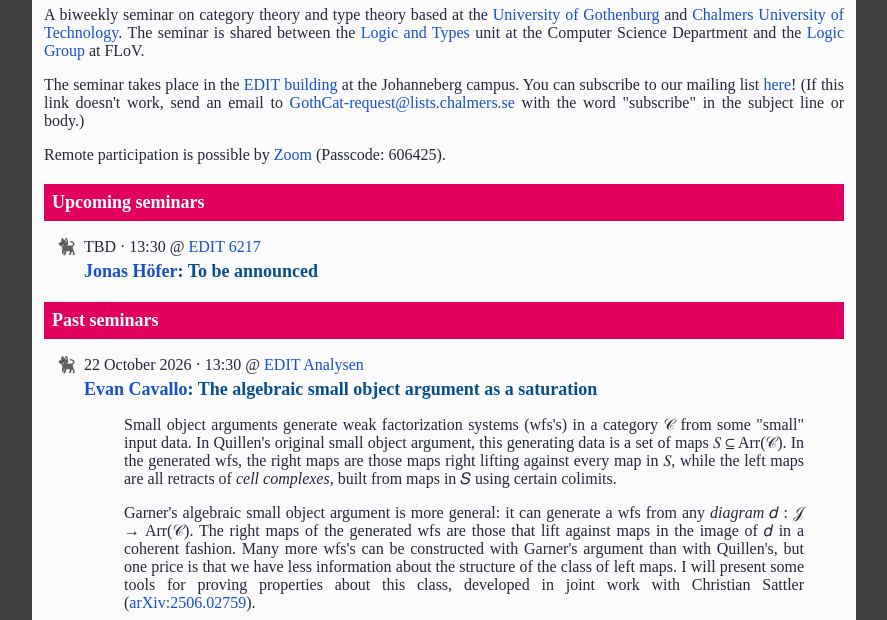
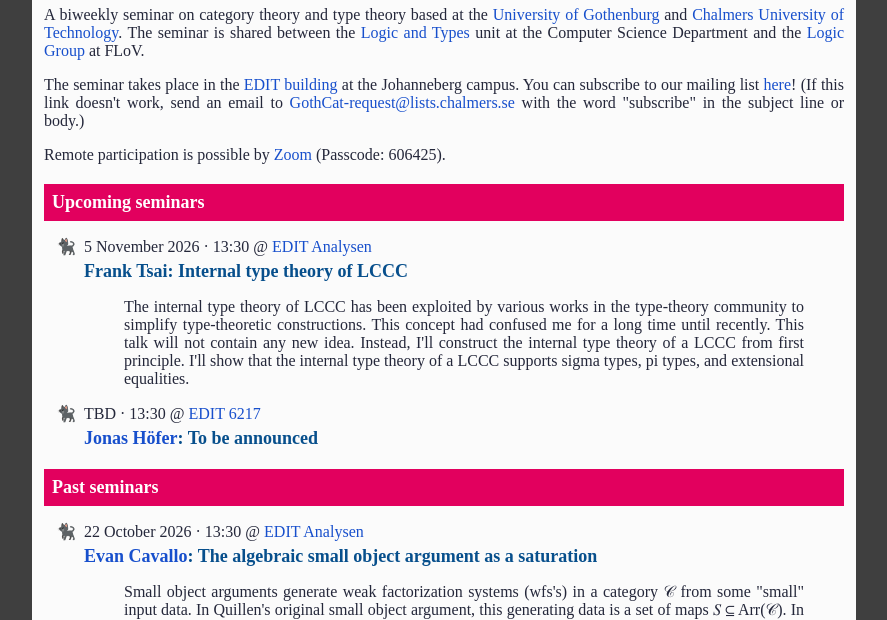
Before and after one commit to GothCaT/gothcat.github.io, a plain HTML site: page index.html in a window 1280 px wide. Shown: the part 122-742 px from the top of the page, without its empty margins (196-1083 px from the left). Drawn offline with Linux system fonts and the light colour scheme.

Commit message:
announce Frank Tsai talk

```diff
--- a/index.html
+++ b/index.html
@@ -1,5 +1,6 @@
 <!DOCTYPE html>
-<html lang="en"><head>
+<html lang="en">
+  <head>
     <meta http-equiv="Content-Type" content="text/html; charset=UTF-8">
     <meta name="viewport" content="width=device-width, initial-scale=1">
     <link rel="stylesheet" type="text/css" href="style.css">
@@ -23,6 +24,14 @@ Remote participation is possible by <a href="https://chalmers.zoom.us/j/66598168
         <h3>Upcoming seminars</h3>
 
         <ul>
+          <li>
+            5 November 2026 &middot; 13:30 @ <a href="https://maps.chalmers.se/#c84de3d1-c331-4415-b5f9-54bce623de70">EDIT Analysen</a><br>
+            <h4>Frank Tsai: Internal type theory of LCCC</h4>
+            <blockquote>
+              <p>
+              The internal type theory of LCCC has been exploited by various works in the type-theory community to simplify type-theoretic constructions. This concept had confused me for a long time until recently. This talk will not contain any new idea. Instead, I'll construct the internal type theory of a LCCC from first principle. I'll show that the internal type theory of a LCCC supports sigma types, pi types, and extensional equalities.
+            </blockquote>
+          </li>
           <li>
             TBD &middot; 13:30 @ <a href="https://maps.chalmers.se/#caa6a350-88fb-11ec-9de3-43786015e4b8">EDIT 6217</a><br>
             <h4><a href="https://jonashoefer.github.io">Jonas Höfer</a>: To be announced</h4>
@@ -116,5 +125,5 @@ Beyond providing just another proof of the same theorem, the goal is to adapt th
       </div>
     </div>
 
-
-</body></html>
+  </body>
+</html>
```
Lines whose indentation alone changed are shown as unchanged.
